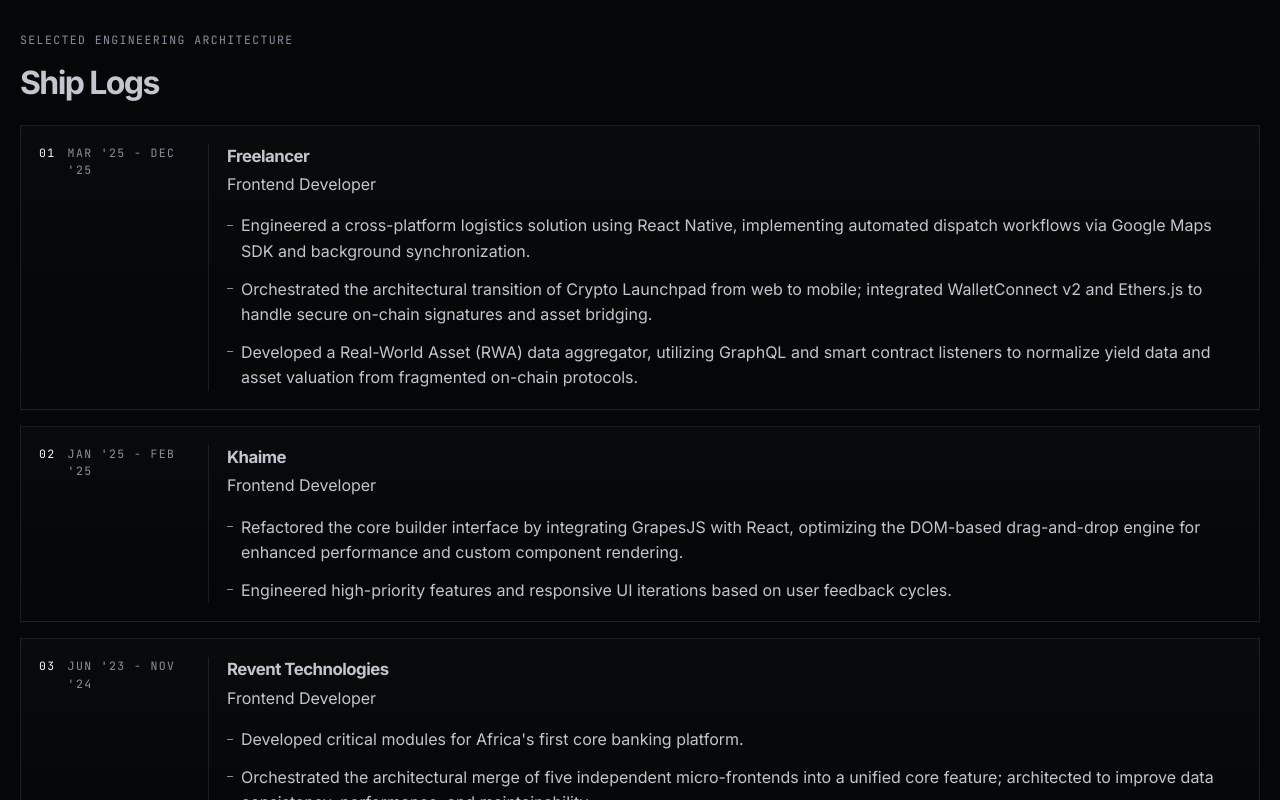
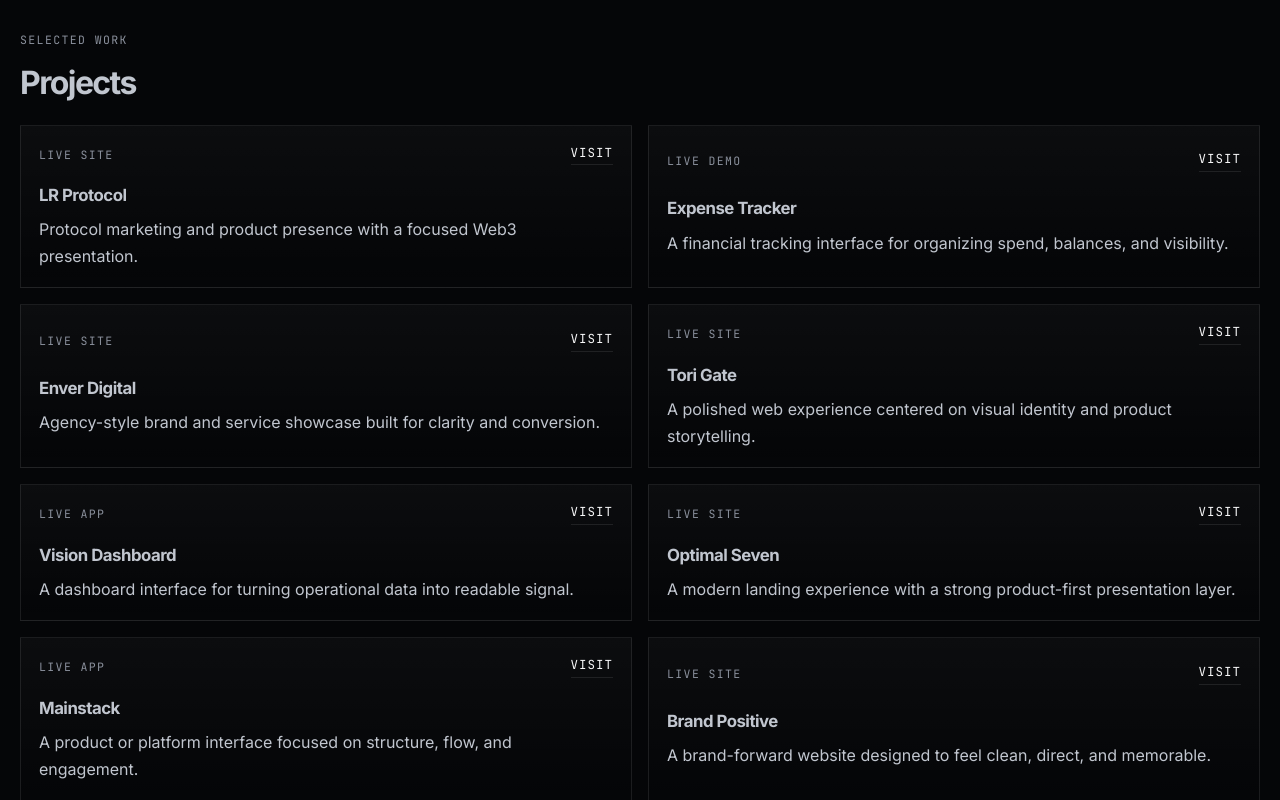
Before and after one commit to Napolite/portfolio-v1, a React app: page / in a window 1280 px wide. Shown: the part 1200-2000 px from the top of the page. Built offline with nearby package versions, Linux system fonts and the light colour scheme; the HTML template or start-up script is replaced by a standard one.

Commit message:
added icons, added mouse tracking

```diff
--- a/src/App.css
+++ b/src/App.css
@@ -199,6 +199,62 @@
   gap: 16px;
 }
 
+.projects-grid {
+  display: grid;
+  grid-template-columns: repeat(2, minmax(0, 1fr));
+  gap: 16px;
+}
+
+.project-card {
+  border: 1px solid var(--border);
+  background: linear-gradient(180deg, rgba(255, 255, 255, 0.03), rgba(255, 255, 255, 0));
+  backdrop-filter: blur(10px);
+  padding: 18px;
+  display: grid;
+  gap: 18px;
+}
+
+.project-meta {
+  display: flex;
+  align-items: center;
+  justify-content: space-between;
+  gap: 12px;
+}
+
+.project-label {
+  font-family: var(--mono);
+  text-transform: uppercase;
+  letter-spacing: 0.12em;
+  font-size: 0.72rem;
+  color: var(--muted);
+}
+
+.project-link {
+  text-decoration: none;
+  color: var(--text-strong);
+  font-family: var(--mono);
+  font-size: 0.78rem;
+  letter-spacing: 0.08em;
+  text-transform: uppercase;
+  padding-bottom: 2px;
+  border-bottom: 1px solid var(--border);
+}
+
+.project-link:hover {
+  border-bottom-color: var(--border-strong);
+}
+
+.project-body h3 {
+  font-size: 1.05rem;
+  letter-spacing: -0.03em;
+  margin-bottom: 8px;
+}
+
+.project-body p {
+  color: var(--text);
+  line-height: 1.65;
+}
+
 .matrix-card {
   padding: 18px;
 }
@@ -288,6 +344,10 @@
   .skills-grid {
     grid-template-columns: repeat(2, minmax(0, 1fr));
   }
+
+  .projects-grid {
+    grid-template-columns: 1fr;
+  }
 }
 
 @media (max-width: 780px) {
@@ -298,6 +358,7 @@
 
   .hero-grid,
   .skills-grid,
+  .projects-grid,
   .log-card {
     grid-template-columns: 1fr;
   }
--- a/src/App.tsx
+++ b/src/App.tsx
@@ -19,6 +19,13 @@
   role: string;
   period: string;
   highlights: string[];
+};
+
+type Project = {
+  name: string;
+  href: string;
+  summary: string;
+  label: string;
 };
 
 const socialLinks: SocialLink[] = [
@@ -51,6 +58,57 @@
   {
     title: "Styling & Ecosystem",
     items: ["TailwindCSS", "Mantine UI", "GrapesJS", "Web3JS"],
+  },
+];
+
+const projects: Project[] = [
+  {
+    name: "LR Protocol",
+    href: "https://lrprotocol.com",
+    summary: "Protocol marketing and product presence with a focused Web3 presentation.",
+    label: "Live site",
+  },
+  {
+    name: "Expense Tracker",
+    href: "https://expense-tracker-swart-chi.vercel.app/",
+    summary: "A financial tracking interface for organizing spend, balances, and visibility.",
+    label: "Live demo",
+  },
+  {
+    name: "Enver Digital",
+    href: "https://enverdigital.vercel.app/",
+    summary: "Agency-style brand and service showcase built for clarity and conversion.",
+    label: "Live site",
+  },
+  {
+    name: "Tori Gate",
+    href: "https://tori-gate.vercel.app/",
+    summary: "A polished web experience centered on visual identity and product storytelling.",
+    label: "Live site",
+  },
+  {
+    name: "Vision Dashboard",
+    href: "https://vision-dahsboard.vercel.app/",
+    summary: "A dashboard interface for turning operational data into readable signal.",
+    label: "Live app",
+  },
+  {
+    name: "Optimal Seven",
+    href: "https://optimal-seven.vercel.app/",
+    summary: "A modern landing experience with a strong product-first presentation layer.",
+    label: "Live site",
+  },
+  {
+    name: "Mainstack",
+    href: "https://mainstack-gamma.vercel.app/",
+    summary: "A product or platform interface focused on structure, flow, and engagement.",
+    label: "Live app",
+  },
+  {
+    name: "Brand Positive",
+    href: "https://brand-positive.vercel.app/",
+    summary: "A brand-forward website designed to feel clean, direct, and memorable.",
+    label: "Live site",
   },
 ];
 
@@ -244,6 +302,38 @@
 
       <section className="section-block">
         <div className="section-heading">
+          <p className="section-label">Selected Work</p>
+          <h2>Projects</h2>
+        </div>
+
+        <div className="projects-grid" role="list" aria-label="Selected projects">
+          {projects.map((project) => (
+            <article className="project-card" role="listitem" key={project.href}>
+              <div className="project-meta">
+                <span className="project-label">{project.label}</span>
+                <a
+                  className="project-link"
+                  href={project.href}
+                  target="_blank"
+                  rel="noreferrer"
+                >
+                  Visit
+                </a>
+              </div>
+
+              <div className="project-body">
+                <h3>{project.name}</h3>
+                <p>{project.summary}</p>
+              </div>
+            </article>
+          ))}
+        </div>
+      </section>
+
+      <hr className="section-rule" />
+
+      <section className="section-block">
+        <div className="section-heading">
           <p className="section-label">Selected Engineering Architecture</p>
           <h2>Ship Logs</h2>
         </div>
```
